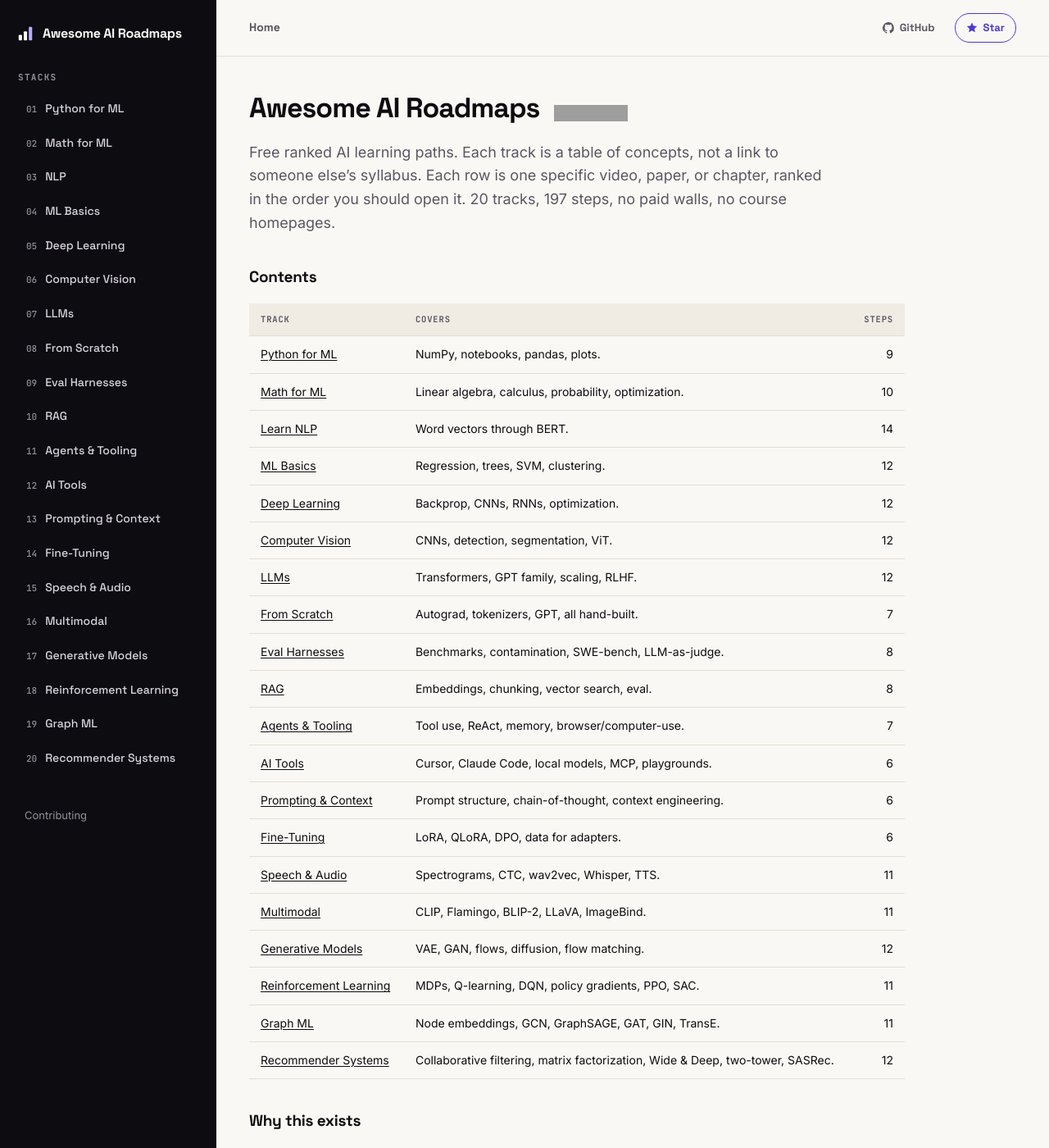
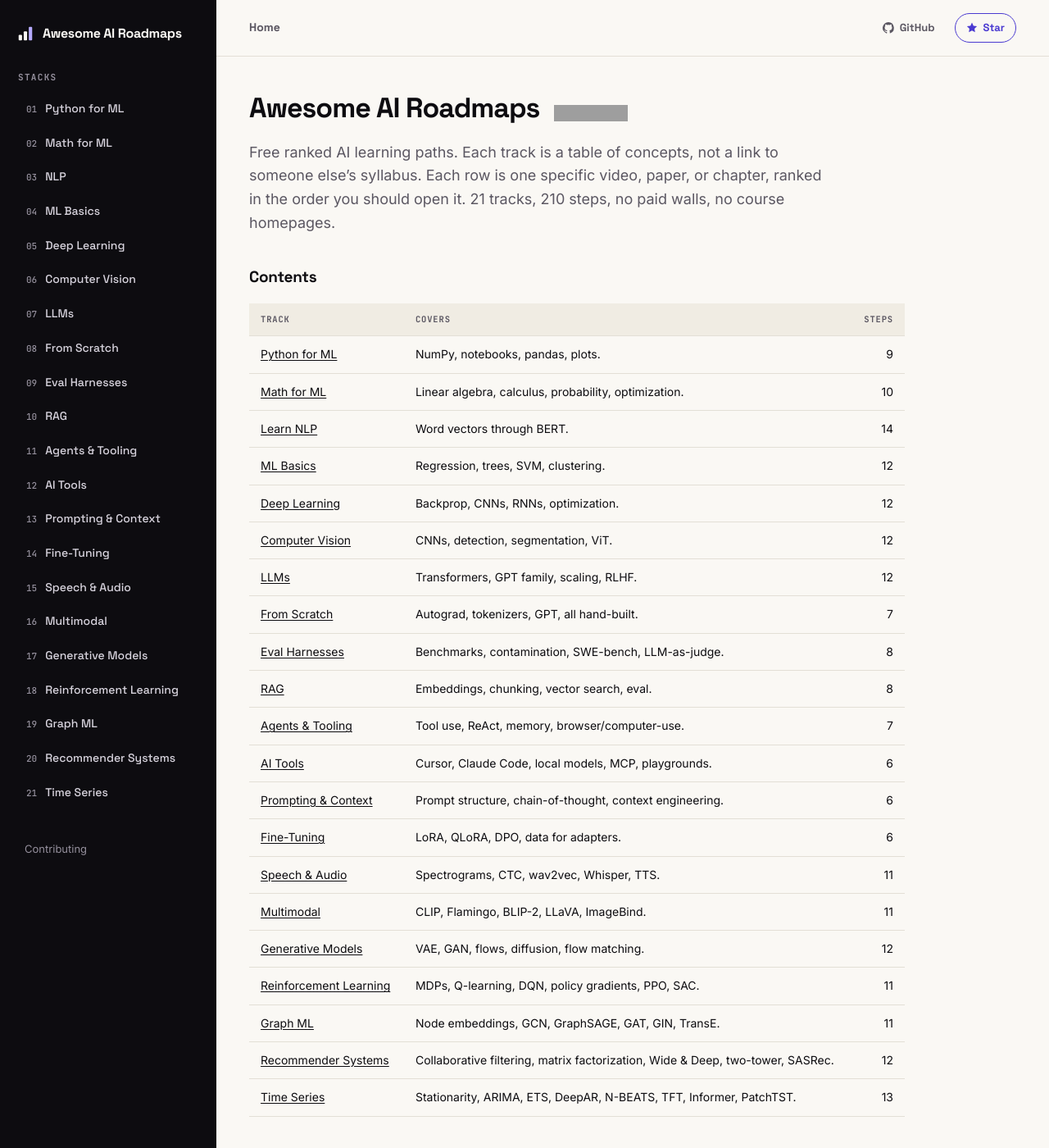
Before and after one commit to GruheshKurra/awesome-ai-roadmaps, a Jekyll site: the page built from README.md, in a window 1280 px wide and 1400 px high. Shown: the whole window at 82% size. Built offline with Jekyll 4.4.1, drawn with Linux system fonts in a browser that asks for light colours; our own code applies the rules of GitHub Pages for plain Markdown files; grey boxes are pictures that could not be loaded.

Commit message:
Add Time Series track

```diff
--- a/README.md
+++ b/README.md
@@ -1,6 +1,6 @@
 # Awesome AI Roadmaps [![Awesome](https://awesome.re/badge.svg)](https://awesome.re)
 
-Free ranked AI learning paths. Each track is a table of concepts, not a link to someone else's syllabus. Each row is one specific video, paper, or chapter, ranked in the order you should open it. 20 tracks, 197 steps, no paid walls, no course homepages.
+Free ranked AI learning paths. Each track is a table of concepts, not a link to someone else's syllabus. Each row is one specific video, paper, or chapter, ranked in the order you should open it. 21 tracks, 210 steps, no paid walls, no course homepages.
 
 ## Contents
 
@@ -26,6 +26,7 @@ Free ranked AI learning paths. Each track is a table of concepts, not a link to
 | [Reinforcement Learning](tracks/reinforcement-learning/) | MDPs, Q-learning, DQN, policy gradients, PPO, SAC. | 11 |
 | [Graph ML](tracks/graph-ml/) | Node embeddings, GCN, GraphSAGE, GAT, GIN, TransE. | 11 |
 | [Recommender Systems](tracks/recsys/) | Collaborative filtering, matrix factorization, Wide & Deep, two-tower, SASRec. | 12 |
+| [Time Series](tracks/time-series/) | Stationarity, ARIMA, ETS, DeepAR, N-BEATS, TFT, Informer, PatchTST. | 13 |
 
 ## Why this exists
 
--- a/_config.yml
+++ b/_config.yml
@@ -86,6 +86,8 @@ track_nav:
     label: Graph ML
   - slug: recsys
     label: Recommender Systems
+  - slug: time-series
+    label: Time Series
 
 exclude:
   - LICENSE
```
Also changed, not shown: tracks/time-series/README.md (added, +25 -0 lines), 1 other file.
